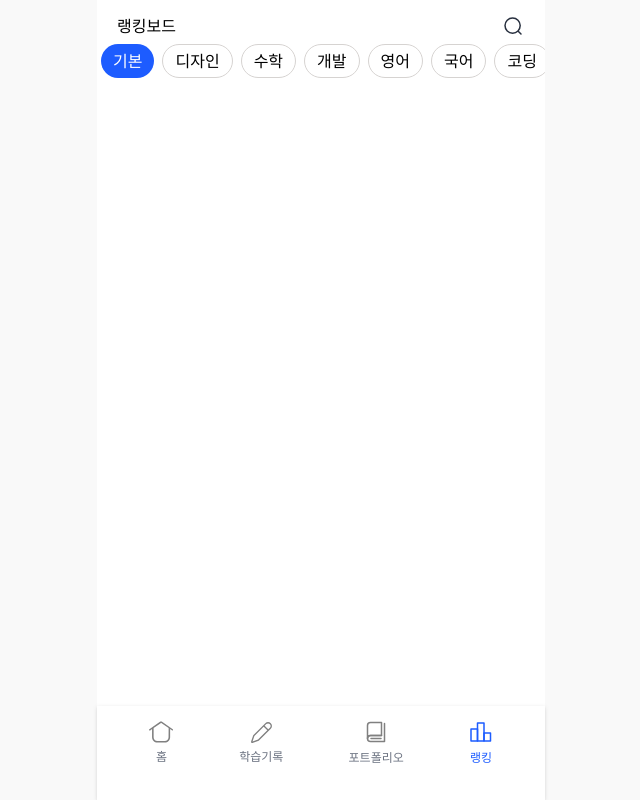
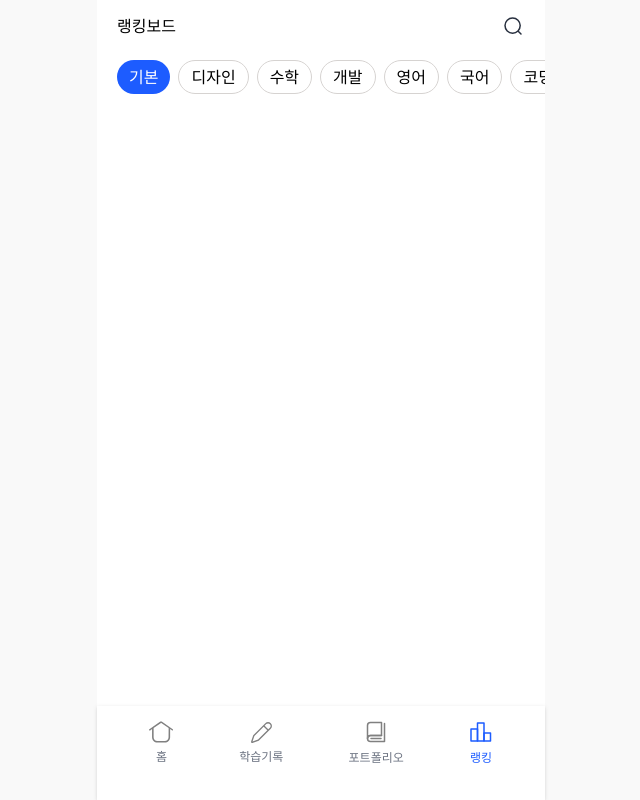
Before and after one commit to TeamDivers/Soar, a React (Create React App) app in the folder client/: page /ranking in a window 1280 px wide. Shown: the whole page, without its empty margins (319-959 px from the left). Built offline with nearby package versions, Linux system fonts and the light colour scheme.

Commit message:
feat: add padding first, last chip

```diff
--- a/client/src/components/Chip/index.tsx
+++ b/client/src/components/Chip/index.tsx
@@ -13,7 +13,7 @@ const Chip: React.FC<ChipProps> = ({ label, isSelected = false, onClick }) => {
 
     return (
         <div
-            className={`inline-flex items-center px-3 py-1 m-1 rounded-full ${chipClasses} min-w-fit`}
+            className={`chip inline-flex items-center px-3 py-1 m-1 rounded-full ${chipClasses} min-w-fit`}
         >
             {label}
         </div>
--- a/client/src/components/ChipList/index.tsx
+++ b/client/src/components/ChipList/index.tsx
@@ -10,8 +10,9 @@ const ChipList: React.FC<ChipListProps> = ({ chips }) => {
     const [selectedIdx, setSelectedIdx] = useState(0);
 
     return (
-        <div className="flex overflow-x-auto">
+        <div className="flex overflow-x-auto hide-scrollbar">
             <div className="flex">
+                <div className="p-2" />
                 {chips.map((chip, index) => (
                     <Chip
                         key={index}
@@ -22,6 +23,7 @@ const ChipList: React.FC<ChipListProps> = ({ chips }) => {
                         }}
                     />
                 ))}
+                <div className="p-2" />
             </div>
         </div>
     );
--- a/client/src/routes/ranking/index.tsx
+++ b/client/src/routes/ranking/index.tsx
@@ -30,7 +30,7 @@ const Ranking = () => {
 
     return (
         <Layout title="랭킹보드" right={SearchButton}>
-            <div className="">
+            <div className="mt-4">
                 <ChipList chips={chips} />
             </div>
         </Layout>
```
